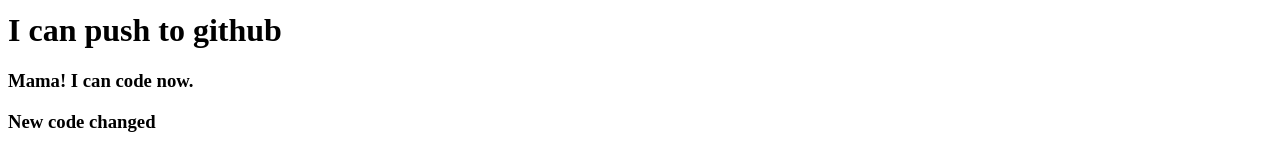
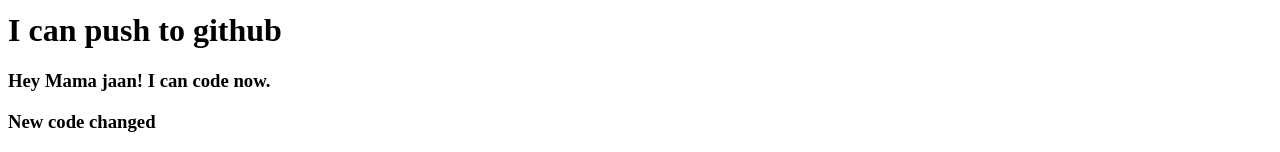
Before and after one commit to Aninditaroy/my-repo, a plain HTML site: page index.html in a window 1280 px wide. Shown: the part 238-390 px from the top of the page. Drawn offline with Linux system fonts and the light colour scheme.

Commit message:
mama add

```diff
--- a/index.html
+++ b/index.html
@@ -14,7 +14,7 @@
     <h3>Look Mama! I can write a blog.</h3>
     <title>My gihub repo</title>
     <h1>I can push to github</h1>
-    <h3>Mama! I can code now.</h3>
+    <h3>Hey Mama jaan! I can code now.</h3>
     <h3>New code changed</h3>
     <p>Lorem ipsum dolor sit amet consectetur adipisicing elit. Dicta perferendis praesentium voluptate veritatis illum,
         fugiat modi totam molestias iste. Suscipit ut magnam earum consequuntur rerum.</p>
```
